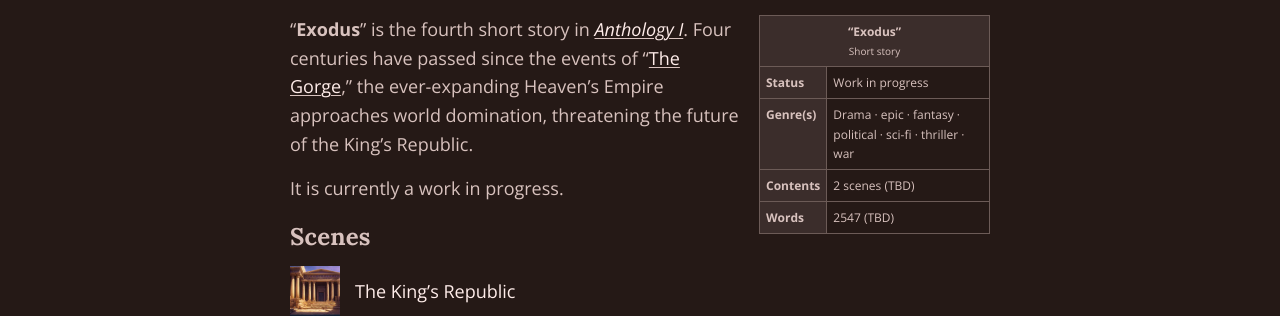
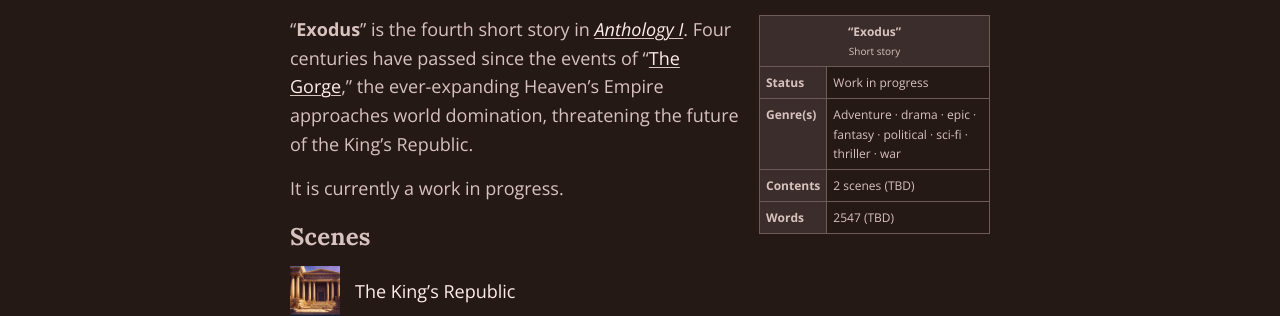
Before and after one commit to schizoidnightmares/absurdrealms.com, a Jekyll site: the page built from anthology-i/exodus/index.md, in a window 1280 px wide. Shown: the part 570-886 px from the top of the page. Built offline with Jekyll 4.4.1, drawn with Linux system fonts in a browser that asks for light colours.

Commit message:
adding genre

```diff
--- a/anthology-i/exodus/index.md
+++ b/anthology-i/exodus/index.md
@@ -19,7 +19,7 @@ advance-url: /anthology-i/exodus/the-kings-republic/
   <table class="table full borders smallest">
     <tr><th colspan=2>“Exodus”<br><small>Short story</small></th></tr>
     <tr><th>Status</th><td>Work in progress</td></tr>
-    <tr><th>Genre(s)</th><td>Drama · epic · fantasy · political · sci-fi · thriller · war </td></tr>
+    <tr><th>Genre(s)</th><td>Adventure · drama · epic · fantasy · political · sci-fi · thriller · war </td></tr>
     <tr><th>Contents</th><td>2 scenes (TBD)</td></tr>
     <tr><th>Words</th><td>2547 (TBD)</td></tr>
   </table>
```
